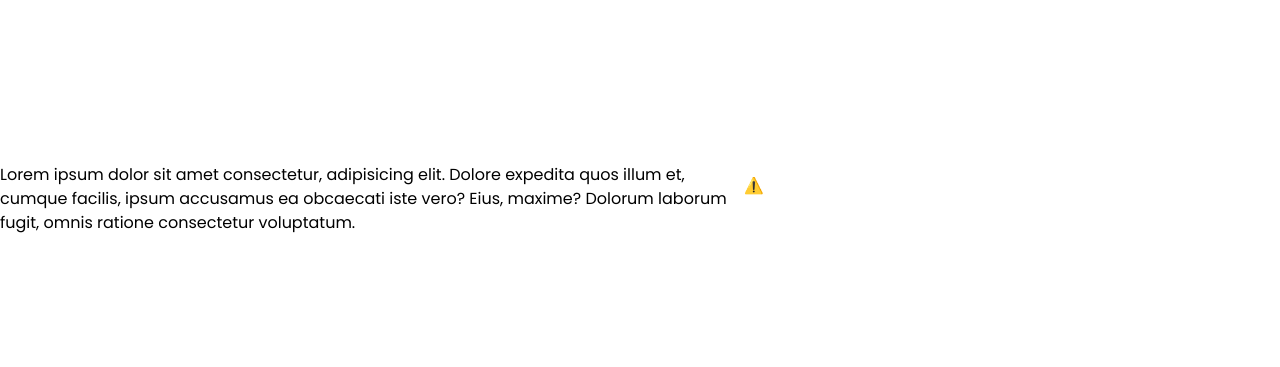
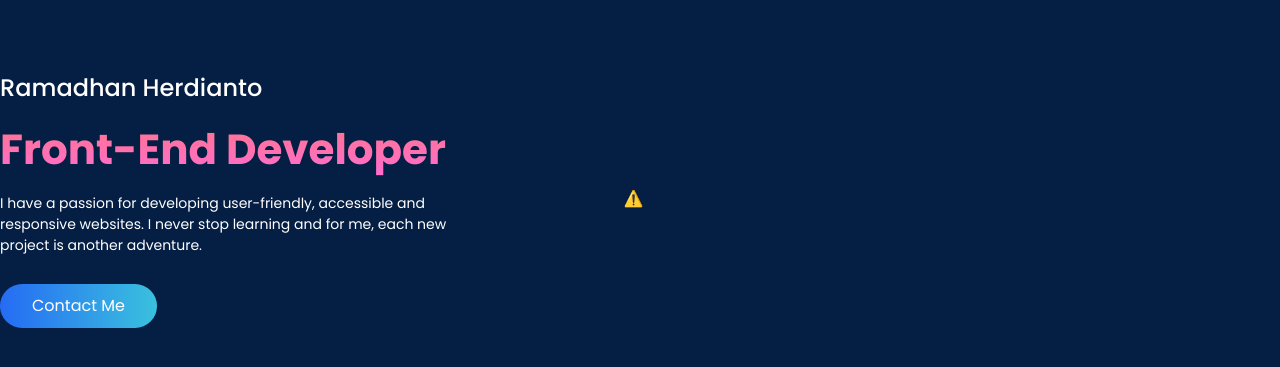
Before and after one commit to ramaherdianto/rama-portfolio, a React (Vite) app: page / in a window 1280 px wide. Shown: the part 201-568 px from the top of the page. Built offline with nearby package versions, Linux system fonts and the light colour scheme; no server answers.

Commit message:
feat: create jumbotron and components button

```diff
--- a/src/App.scss
+++ b/src/App.scss
@@ -1,44 +1,80 @@
+body {
+    background-color: #041e44;
+}
+
 nav {
     transition: all 0.3s ease;
 
     #mobile-menu {
         .inner__mobile__menu {
             display: flex;
-            position: fixed;
+            // position: fixed;
             width: 80%;
             padding: 1rem;
             top: 0;
             right: 0;
             bottom: 0;
             background-color: #fff;
-            // background: url('./assets/bgIMG.png');
-            background-repeat: repeat;
-            background-size: cover;
-
             box-shadow: -100px 0 20px rgba(168, 168, 168, 0.25);
         }
     }
 }
 
+// @media screen and (max-width: 640px) {
+//     header {
+//         margin-top: 10rem !important;
+//     }
+// }
+// @media screen and (min-width: 400px) and (max-width: 500px) {
+//     header {
+//         margin-top: 50px !important;
+//     }
+// }
+@media screen and (min-width: 400px) and (max-width: 500px) {
+    header {
+        margin-top: 150px !important;
+    }
+}
+@media screen and (min-width: 500px) and (max-width: 600px) {
+    header {
+        margin-top: 150px !important;
+    }
+}
+@media screen and (min-width: 600px) and (max-width: 640px) {
+    header {
+        margin-top: 150px !important;
+    }
+}
+// @media screen and (min-width: 250px) and (max-width: 450px) {
+//     header {
+//         margin-top: -3rem !important;
+//     }
+// }
+
 header {
-    .hero {
-        .animation-image {
-            position: relative;
-            animation: updown 3s infinite;
+    div {
+        #job-title {
+            background: -webkit-linear-gradient(#ff7686, #ff6cd6);
+            -webkit-background-clip: text;
+            -webkit-text-fill-color: transparent;
         }
+        // .animation-image {
+        //     position: relative;
+        //     animation: updown 3s infinite;
+        // }
     }
 }
 
-@keyframes updown {
-    0% {
-        top: -15px;
-    }
+// @keyframes updown {
+//     0% {
+//         top: -15px;
+//     }
 
-    50% {
-        top: 15px;
-    }
+//     50% {
+//         top: 15px;
+//     }
 
-    100% {
-        top: -15px;
-    }
-}
+//     100% {
+//         top: -15px;
+//     }
+// }
--- /dev/null
+++ b/src/components/Button.jsx
@@ -0,0 +1,16 @@
+import React from 'react';
+
+const Button = ({ textBtn, className, ...props }) => {
+    return (
+        <>
+            <a
+                {...props}
+                className={`${className} transition-all duration-300 ease-linear bg-gradient-to-r w-fit rounded-[25px] cursor-pointer text-light from-blue1 to-blue2 py-[10px] px-[32px]`}
+            >
+                {textBtn}
+            </a>
+        </>
+    );
+};
+
+export default Button;
--- a/src/components/Jumbotron.jsx
+++ b/src/components/Jumbotron.jsx
@@ -1,16 +1,30 @@
 import React from 'react';
+import Button from './Button';
 
 const Jumbotron = () => {
     return (
-        <div className='hero max-w-7xl mx-auto px-4 sm:px-4 md:px-4 lg:px-4 xl:px-0 2xl:px-0 min-h-screen flex items-center'>
-            <h1>
-                Lorem ipsum dolor sit amet consectetur, adipisicing elit. Dolore expedita quos illum
-                et, cumque facilis, ipsum accusamus ea obcaecati iste vero? Eius, maxime? Dolorum
-                laborum fugit, omnis ratione consectetur voluptatum.
-            </h1>
-            <div className='w-full animation-image'>
+        <div className='flex flex-col items-center justify-center md:flex-row lg:flex-row xl:flex-row gap-3'>
+            <div className='flex flex-col md:w-[70%] lg:w-full justify-around gap-3'>
+                <h2 className='text-light text-[18px] md:text-[18px] xl:text-[24px] font-medium'>
+                    Ramadhan Herdianto
+                </h2>
+                <span
+                    id='job-title'
+                    className='text-[24px] md:text-[32px] xl:text-[42px] font-bold whitespace-pre-wrap'
+                >
+                    Front-End Developer
+                </span>
+                <p className='w-[90%] sm:w-[80%] md:w-[95%] lg:w-[90%] xl:w-[80%] text-[12px] md:text-[12px] lg:text-[14px] text-light'>
+                    I have a passion for developing user-friendly, accessible and responsive
+                    websites. I never stop learning and for me, each new project is another
+                    adventure.
+                </p>
+                <Button className='mt-4 hover:ring hover:ring-blue2' textBtn={'Contact Me'} />
+            </div>
+            <div className='w-full sm:w-full md:w-full lg:w-[80%] xl:w-[80%] 2xl:w-[80%] animation-image'>
                 <lottie-player
-                    src='https://assets5.lottiefiles.com/packages/lf20_ecSLfXq2zL.json'
+                    // src='https://assets5.lottiefiles.com/packages/lf20_ecSLfXq2zL.json'
+                    src='https://assets5.lottiefiles.com/private_files/lf30_fjln45y5.json'
                     background='transparent'
                     speed='1'
                     loop
--- a/src/components/MainContent.jsx
+++ b/src/components/MainContent.jsx
@@ -6,7 +6,7 @@ const MainContent = () => {
     return (
         <>
             <Navbar />
-            <header className='bg-light relative bg-cover bg-no-repeat bg-center min-h-screen'>
+            <header className='relative max-w-7xl mt-[150px] sm:mt-[150px] md:mt-[100px] lg:mt-0 mx-auto px-4 sm:px-4 md:px-4 lg:px-4 xl:px-0 2xl:px-0 min-h-full lg:min-h-screen xl:min-h-screen flex items-center'>
                 <Jumbotron />
             </header>
         </>
--- a/tailwind.config.cjs
+++ b/tailwind.config.cjs
@@ -5,6 +5,8 @@ module.exports = {
         extend: {},
         colors: {
             dark: '#041E44',
+            dark2: '#072852',
+            blueDark: '#1E4D85',
             light: '#fff',
             grey: '#6b7688',
             blue: '#3E6296',
```
